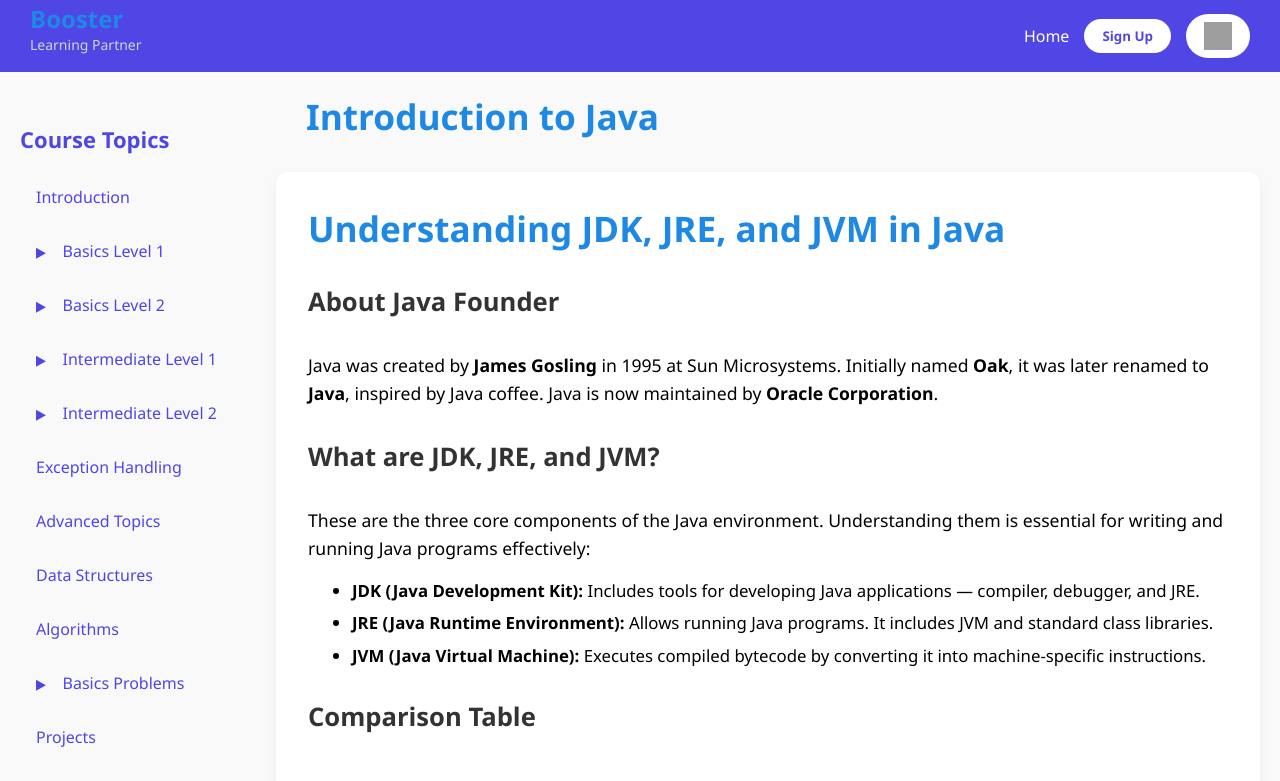
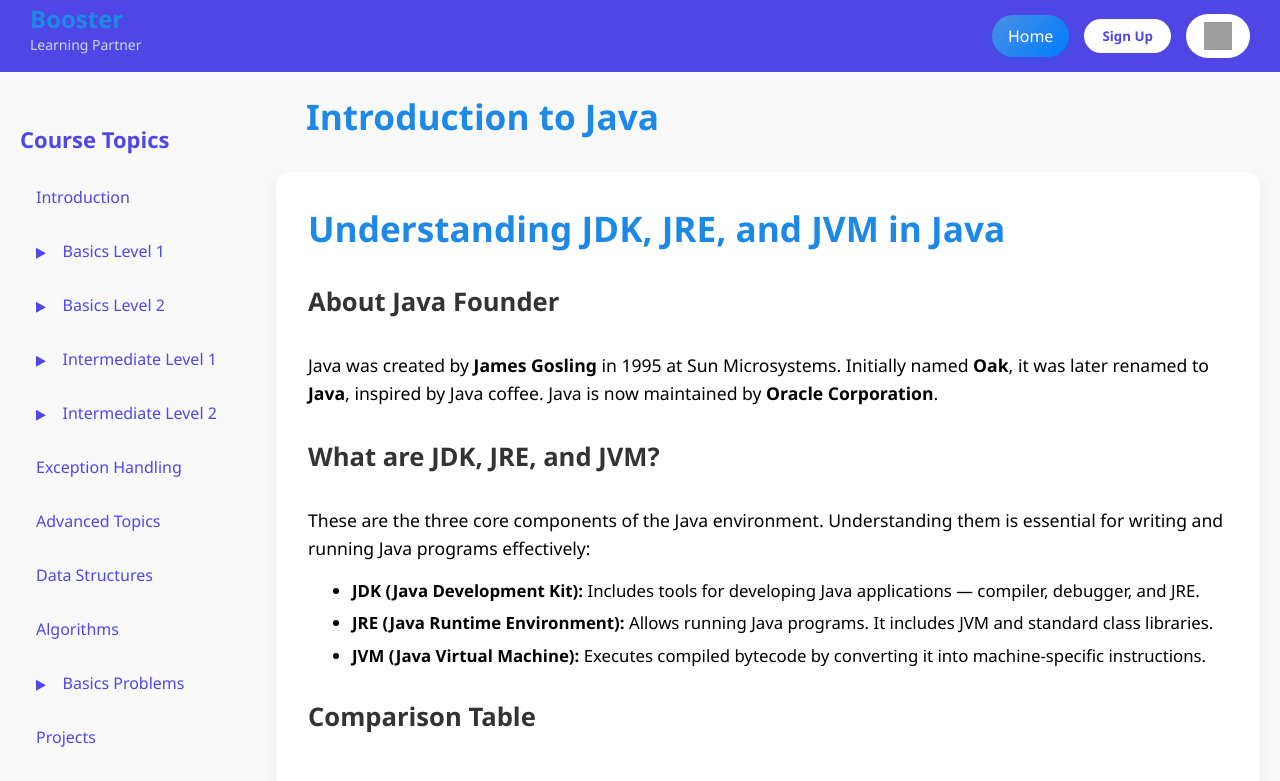
Before and after one commit to BoosterTechAcademy/Booster, a React (Vite) app: page / in a window 1280 px wide. Shown: the top 781 px of the page. Built offline with nearby package versions, Linux system fonts and the light colour scheme; grey boxes are pictures that could not be loaded.

Commit message:
finally done

```diff
--- a/src/App.css
+++ b/src/App.css
@@ -108,17 +108,49 @@ a {
   gap: 15px;
 }
 
+/* home button */
+/* Light theme */
+.home-link {
+  display: inline-block;
+  padding: 0.6rem 1rem;
+  border-radius: 25px;
+  background: linear-gradient(135deg, #4a90e2, #007bff);
+  color: #fff;
+  font-weight: 500;
+  text-decoration: none;
+  transition: background 0.3s, transform 0.2s ease, box-shadow 0.3s;
+  box-shadow: 0 4px 12px rgba(0, 123, 255, 0.2);
+  font-size: 1rem;
+}
+
+.home-link:hover {
+  background: linear-gradient(135deg, #0056b3, #004b99);
+  transform: translateY(-2px);
+  box-shadow: 0 6px 16px rgba(0, 123, 255, 0.3);
+}
+
+/* Dark theme override */
+body.dark-theme .home-link {
+  background: linear-gradient(135deg, #1e3a8a, #1d4ed8); /* deeper blue shades */
+  color: #fff;
+  box-shadow: 0 4px 12px rgba(30, 58, 138, 0.3);
+}
+
+body.dark-theme .home-link:hover {
+  background: linear-gradient(135deg, #1e40af, #1e3a8a);
+  box-shadow: 0 6px 16px rgba(30, 58, 138, 0.5);
+}
+
+
 @media (max-width: 700px) {
   .menu-toggle {
     display: block;
   }
 
-
-
-
-  .nav-content {
+  .nav-content  {
     display: none;
     position: absolute;
+    border-radius: 20px;
     top: 60px;
     right: 0;
     background: white;
@@ -129,6 +161,13 @@ a {
     z-index: 1000;
   }
 
+  #usernameDisplay{
+    color: black;
+  }
+    .nav-content .home{
+
+    color: black;
+  }
   .nav-content.show {
     display: flex;
   }
@@ -430,7 +469,6 @@ body.dark-theme .floating-popup {
 }
 
 .popup-message ul.popup-features li::before {
-  content: '⭐';
   position: absolute;
   left: 0;
   top: 0;
--- a/src/components/Contentsection/Contentsection.css
+++ b/src/components/Contentsection/Contentsection.css
@@ -12,6 +12,10 @@ body {
   background-color: #f9f9f9;
   color: #333;
 
+}
+
+code{
+padding: 6px 6px;
 }
 
 .content-container {
@@ -269,6 +273,8 @@ img {
   .content {
     padding: 10px;
   }
+
+
 }
 
 
--- a/src/components/Topbar/Topbar.jsx
+++ b/src/components/Topbar/Topbar.jsx
@@ -65,11 +65,13 @@ const Topbar = () => {
         </button>
 
         <div className={`nav-content ${menuOpen ? "show" : ""}`}>
-          <ul>
-            <li>
-              <a href="#" onClick={handleHomeClick}>Home</a> {/* ✅ Popup trigger */}
-            </li>
-          </ul>
+          <ul className="home-nav">
+  <li>
+    <a href="#" onClick={handleHomeClick} className="home-link">
+      Home
+    </a>
+  </li>
+</ul>
 
           <div className="actions">
             {signedIn ? (
```
Also changed, not shown: src/data/contentData.js.
